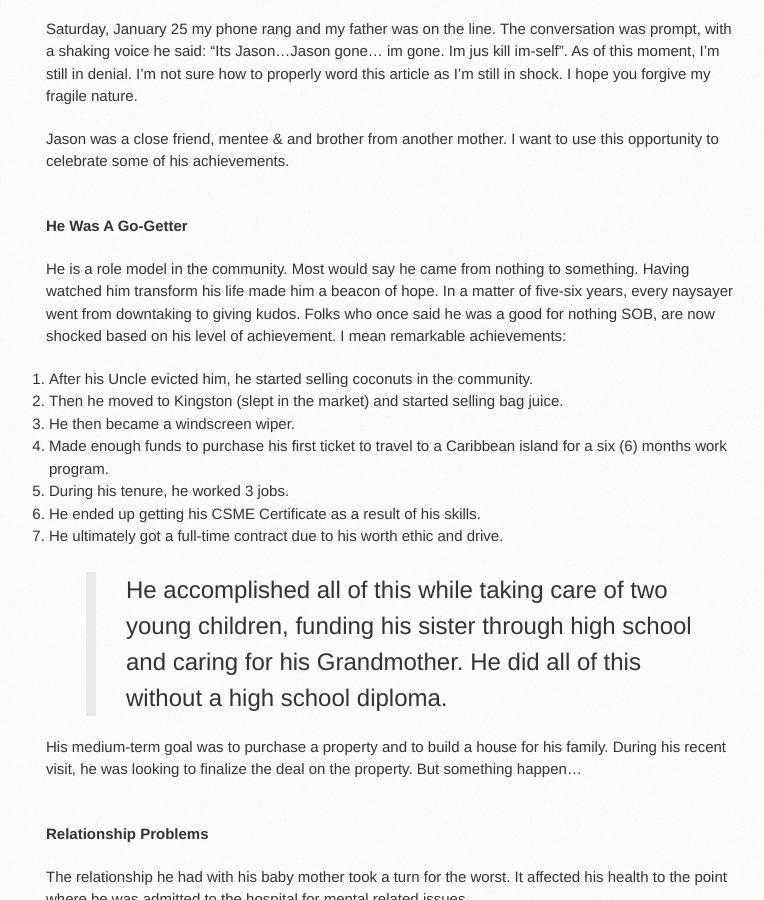
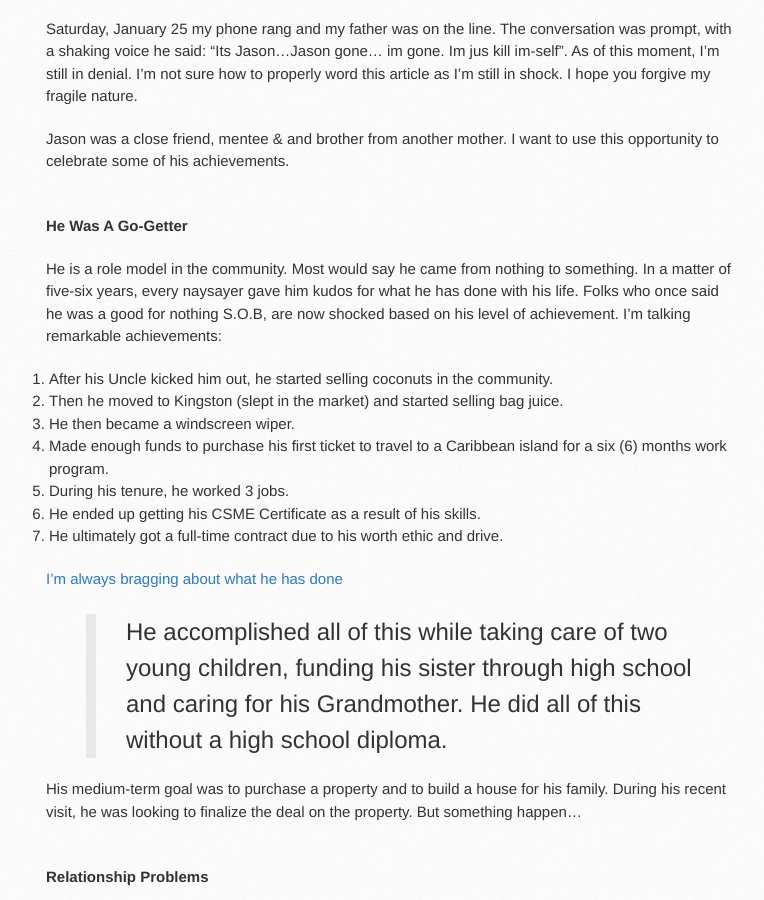
Before and after one commit to SolomonPerkins/solomonperkins.github.io, a Jekyll site: the page built from _posts/2020-02-07-Goodbye-Jason.md, in a window 1280 px wide and 900 px high, scrolled down 732 px. Shown: the whole window, without its empty margins (124-888 px from the left). Built offline with Jekyll 4.4.1, drawn with Linux system fonts in a browser that asks for light colours.

Commit message:
update article

```diff
--- a/_posts/2020-02-07-Goodbye-Jason.md
+++ b/_posts/2020-02-07-Goodbye-Jason.md
@@ -18,15 +18,17 @@ Jason was a close friend, mentee & and brother from another mother. I want to us
 <br/>
 **He Was A Go-Getter**
 
-He is a role model in the community. Most would say he came from nothing to something. Having watched him transform his life made him a beacon of hope. In a matter of five-six years, every naysayer went from downtaking to giving kudos. Folks who once said he was a good for nothing SOB, are now shocked based on his level of achievement. I mean remarkable achievements:
+He is a role model in the community. Most would say he came from nothing to something. In a matter of five-six years, every naysayer gave him kudos for what he has done with his life. Folks who once said he was a good for nothing S.O.B, are now shocked based on his level of achievement. I'm talking remarkable achievements:
 
-1. After his Uncle evicted him, he started selling coconuts in the community.
+1. After his Uncle kicked him out, he started selling coconuts in the community.
 2. Then he moved to Kingston (slept in the market) and started selling bag juice.
 3. He then became a windscreen wiper.
 4. Made enough funds to purchase his first ticket to travel to a Caribbean island for a six (6) months work program.
 5. During his tenure, he worked 3 jobs.
 6. He ended up getting his CSME Certificate as a result of his skills.
 7. He ultimately got a full-time contract due to his worth ethic and drive.
+
+[I'm always bragging about what he has done](https://twitter.com/DAlexForce/status/1053068419048919040?s=20)
 
 > He accomplished all of this while taking care of two young children, funding his sister through high school and caring for his Grandmother. He did all of this without a high school diploma.
 
```
